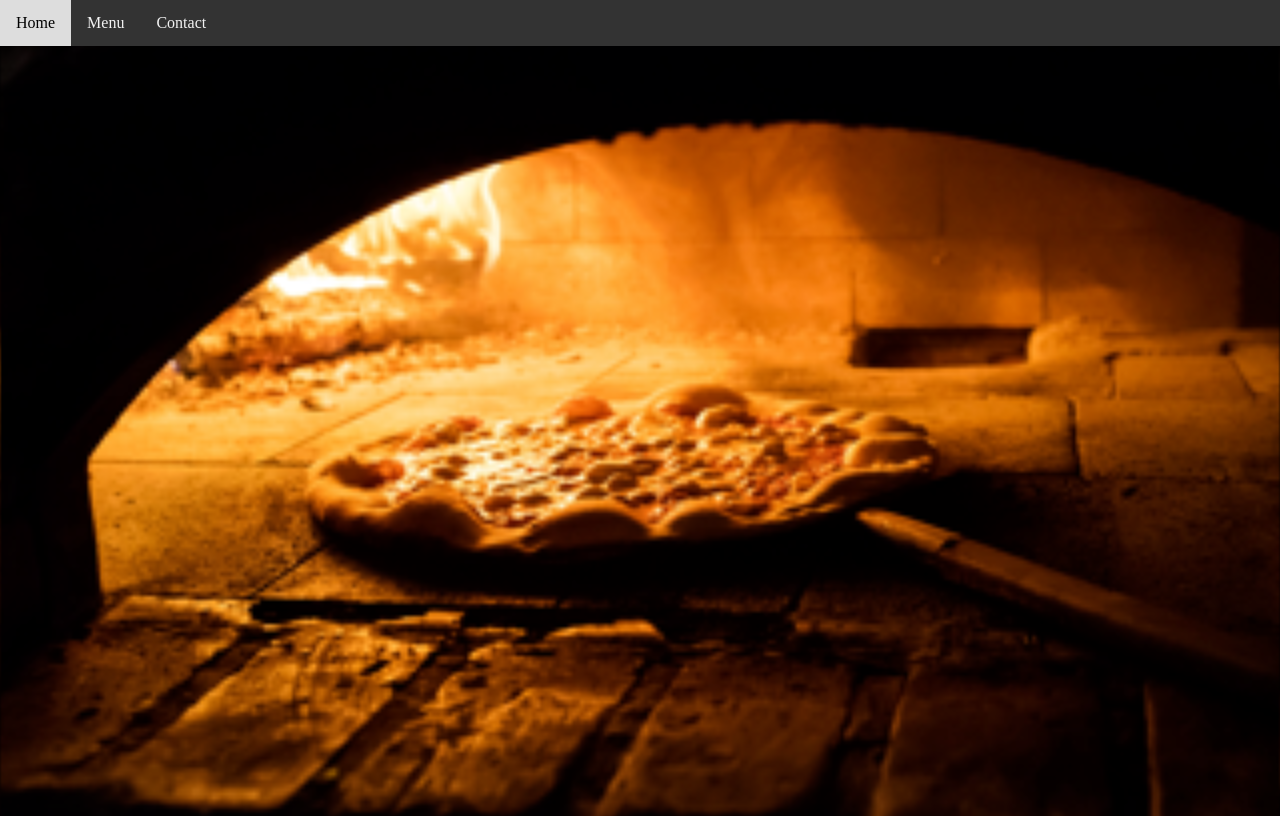
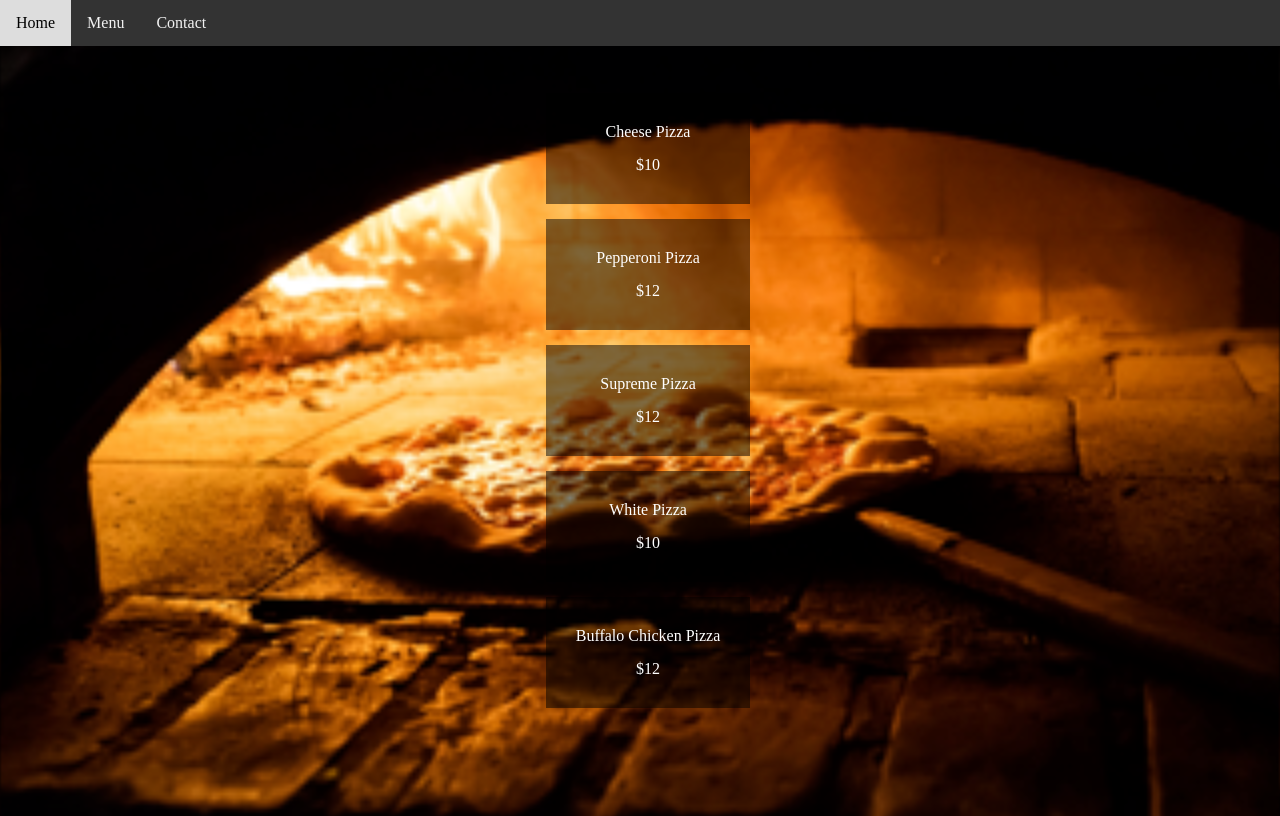
Before and after one commit to EricLam404/restaurant, a website built with webpack: page dist/index.html in a window 1280 px wide. Both pictures are taken after a click on the link "Menu". Built offline with nearby package versions, Linux system fonts and the light colour scheme.

Commit message:
Added menu

```diff
--- a/src/menu.js
+++ b/src/menu.js
@@ -3,7 +3,7 @@ import createNavbar from "./components";
 function loadMenu(){
     removeChildren();
     createNavbar();
-
+    menu()
 }
 
 
@@ -14,4 +14,35 @@ function removeChildren(){
         content.removeChild(content.lastChild);
     }
 }
+
+function menu(){
+    let menu = [["Cheese Pizza", 10],
+        ["Pepperoni Pizza", 12],
+        ["Supreme Pizza", 12],
+        ["White Pizza", 10],
+        ["Buffalo Chicken Pizza", 12]
+    ];
+
+    let content = document.getElementById('content');
+
+    for(let i = 0; i < menu.length; i++){
+        content.append(createCard(menu[i][0], menu[i][1]));
+    }
+
+}
+
+function createCard(item, cost){
+    let card = document.createElement('div');
+    card.classList.add("card");
+
+    let name = document.createElement('div');
+    let price = document.createElement('div');
+
+    name.textContent = item;
+    price.textContent = "$" + cost;
+
+    card.append(name, price);
+
+    return card;
+}
 export default loadMenu;
--- a/src/style.css
+++ b/src/style.css
@@ -60,3 +60,16 @@ body {
     font-size: 1.22rem;
     padding: 20px 40px 0px 40px;
 }
+
+.card {
+    display: flex;
+    flex-direction: column;
+    align-items: center;
+
+    background-color: rgba(0,0,0,0.5);
+    color: #fff;
+
+    gap: 15px;
+    margin-bottom: 15px;
+    padding: 30px;
+}
```
Also changed, not shown: dist/main 2.js (deleted), dist/main.js.
